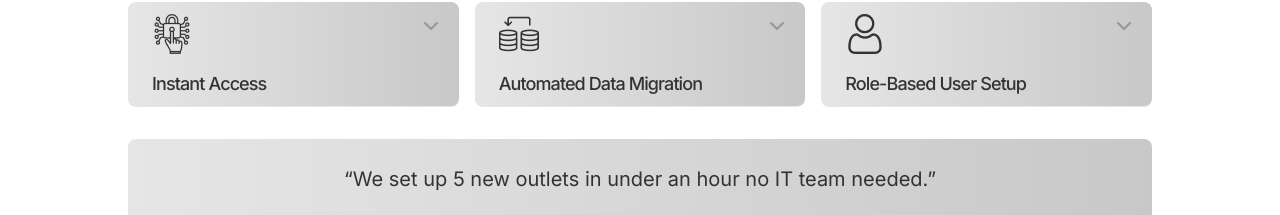
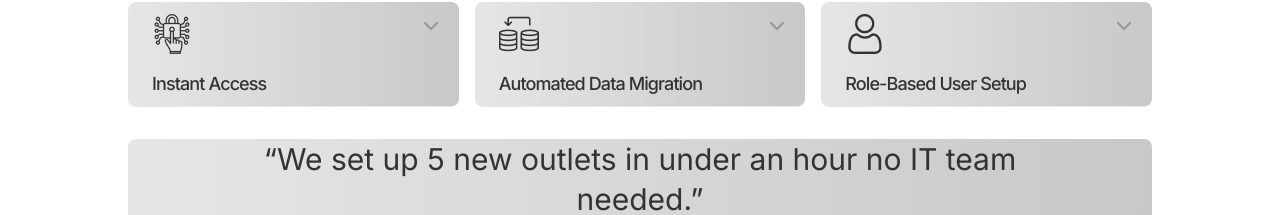
Before and after one commit to Byte-Bandits-India/Accqrate-Wesbsite, a Next.js app: page / in a window 1280 px wide. Shown: the part 2585-2800 px from the top of the page. Built offline with nearby package versions, Linux system fonts and the light colour scheme.

Commit message:
Update tailwind.config.js

```diff
--- a/tailwind.config.js
+++ b/tailwind.config.js
@@ -28,43 +28,7 @@ module.exports = {
         card: "#8A8A8A",
         black: "#000000",
       },
-  		fontSize: {
-  			  "fluid-h1": "clamp(2.5rem, 6vw, 4rem)",
-        // 2.5rem = 40px (min)
-        // 6vw → 86px @1440px, 115px @1920px
-        // 4rem = 64px (max)
 
-        "fluid-h2": "clamp(1.5rem, 4vw, 2.25rem)",
-        // 1.5rem = 24px (min)
-        // 4vw → 57px @1440px, 76px @1920px
-        // 2.25rem = 36px (max)
-
-        "fluid-h3": "clamp(1.25rem, 3vw, 1.5rem)",
-        // 1.25rem = 20px (min)
-        // 3vw → 43px @1440px, 58px @1920px
-        // 1.5rem = 24px (max)
-
-        "fluid-body": "clamp(1rem, 2.5vw, 1.25rem)",
-        // 1rem = 16px (min)
-        // 2.5vw → 36px @1440px, 48px @1920px
-        // 1.25rem = 20px (max)
-
-        "fluid-caption": "clamp(0.875rem, 2vw, 1rem)",
-        // 0.875rem = 14px (min)
-        // 2vw → 29px @1440px, 38px @1920px
-        // 1rem = 16px (max)
-
-        "fluid-small": "clamp(0.75rem, 1.5vw, 0.875rem)",
-        // 0.75rem = 12px (min)
-        // 1.5vw → 22px @1440px, 29px @1920px
-        // 0.875rem = 14px (max)
-		},
-		 spacing: {
-        "fluid-section": "clamp(2rem, 5vw, 4rem)",
-        // 2rem = 32px (min)
-        // 5vw → 72px @1440px, 96px @1920px
-        // 4rem = 64px (max)
-      },
   		keyframes: {
   			scrollLeft: {
   				'0%': {
@@ -125,5 +89,35 @@ module.exports = {
       },
   	}
   },
-  plugins: [require("tailwindcss-animate")],
+  plugins: [require("tailwindcss-animate"),
+      function ({ addComponents }) {
+      addComponents({
+        ".text-fluid-h1": {
+          fontSize: "36px",
+          "@screen md": { fontSize: "54px" },
+          "@screen lg": { fontSize: "72px" },
+        },
+        ".text-fluid-h2": {
+          fontSize: "24px",
+          "@screen md": { fontSize: "32px" },
+          "@screen lg": { fontSize: "36px" },
+        },
+        ".text-fluid-h3": {
+          fontSize: "16px",
+          "@screen md": { fontSize: "18px" },
+          "@screen lg": { fontSize: "20px" },
+        },
+        ".text-fluid-body": {
+          fontSize: "20px",
+          "@screen md": { fontSize: "24px" },
+          "@screen lg": { fontSize: "30px" },
+        },
+        ".text-fluid-small": {
+          fontSize: "14px",
+          "@screen md": { fontSize: "16px" },
+          "@screen lg": { fontSize: "18px" },
+        },
+      });
+    },
+  ],
 }
```
